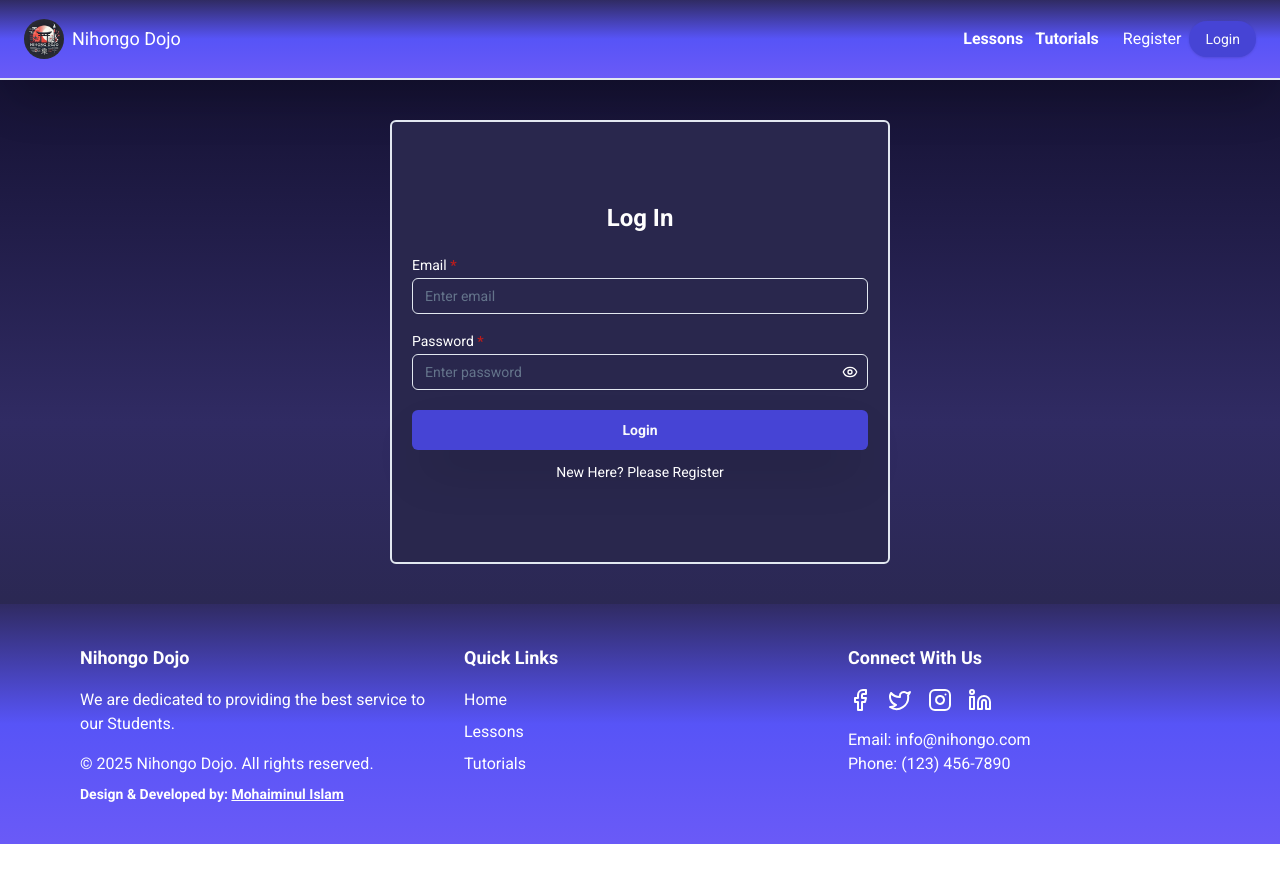
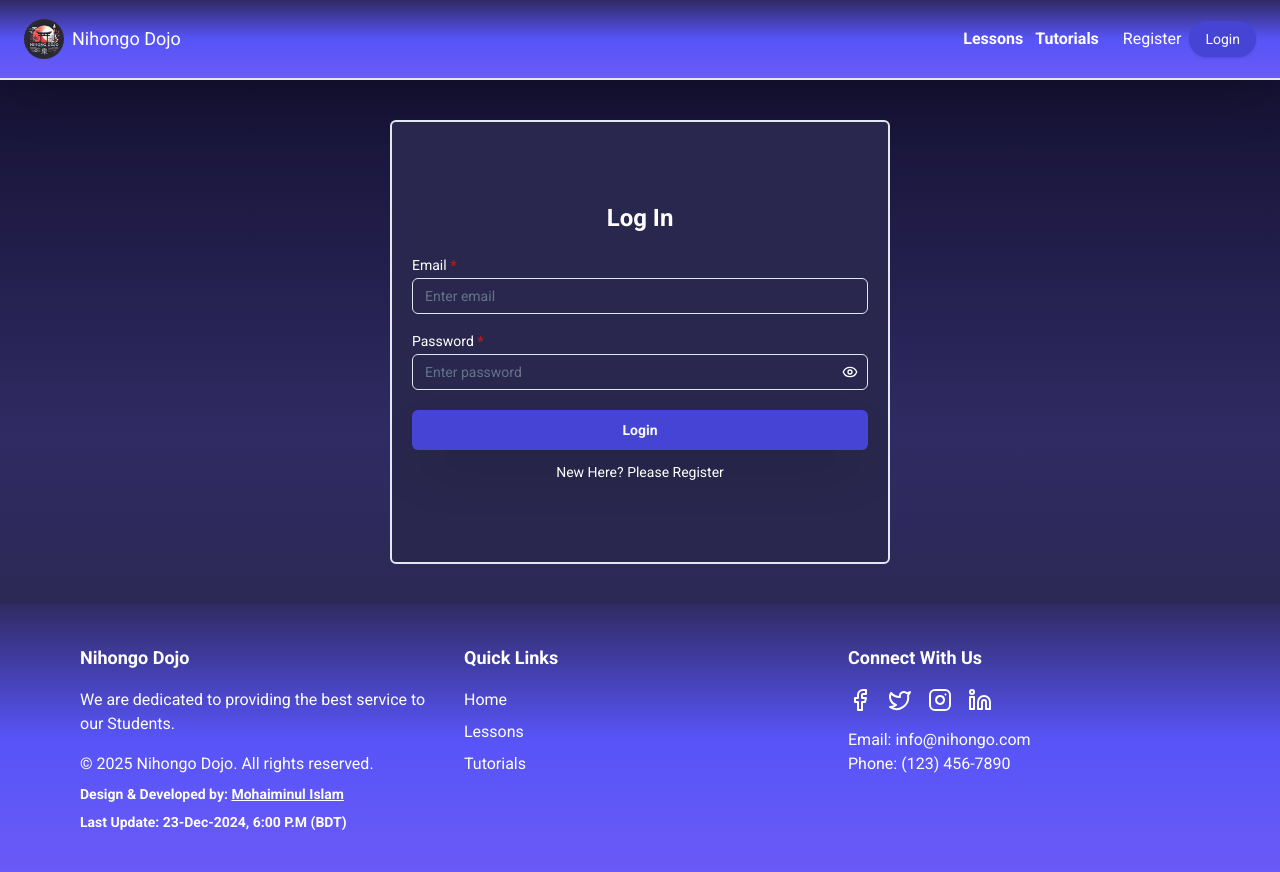
Before and after one commit to mohaiminul375/nihongo-dojo-client, a Next.js app: page /login in a window 1280 px wide. Before the commit the page ends 844 px from the top, so only its background shows below. Built offline with nearby package versions, Linux system fonts and the light colour scheme.

Commit message:
test readme

```diff
--- a/src/components/shared/Footer.tsx
+++ b/src/components/shared/Footer.tsx
@@ -46,7 +46,7 @@ const Footer = () => {
                             Mohaiminul Islam
                         </Link>
                     </p>
-                    {/* <p>Version: V2 | Last Update: 23-Dec-2024, 9:50 A.M (BDT)</p> */}
+                    <p> Last Update: 23-Dec-2024, 6:00 P.M (BDT)</p>
                 </div>
 
             </div>
```
Also changed, not shown: 1 other file (tests, documents, lock files or other folders).
